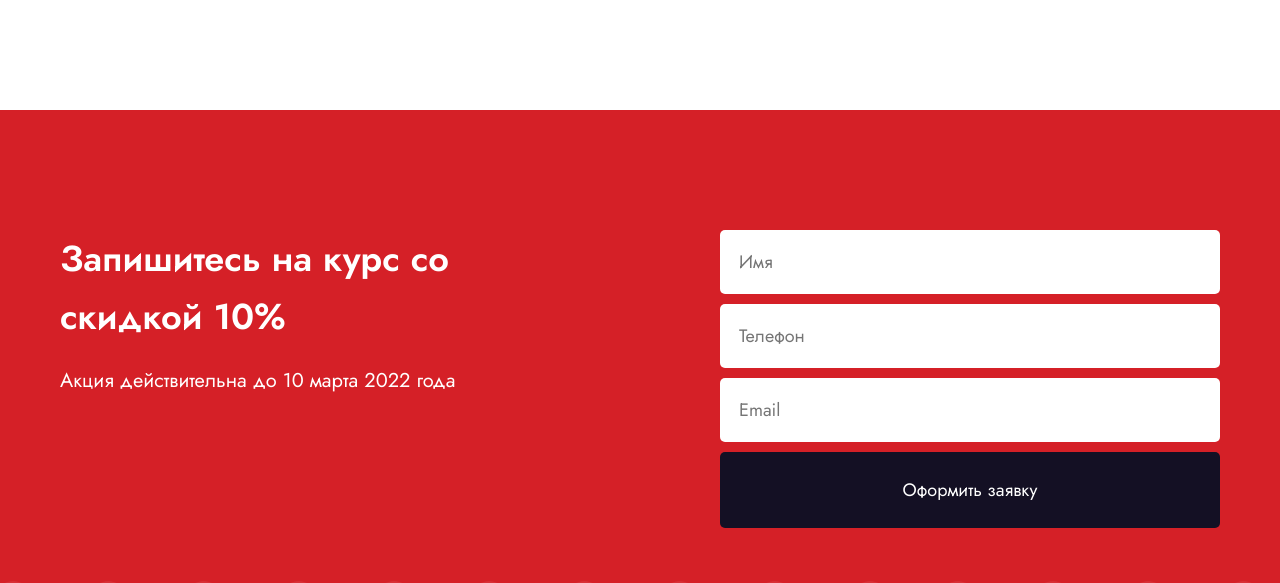
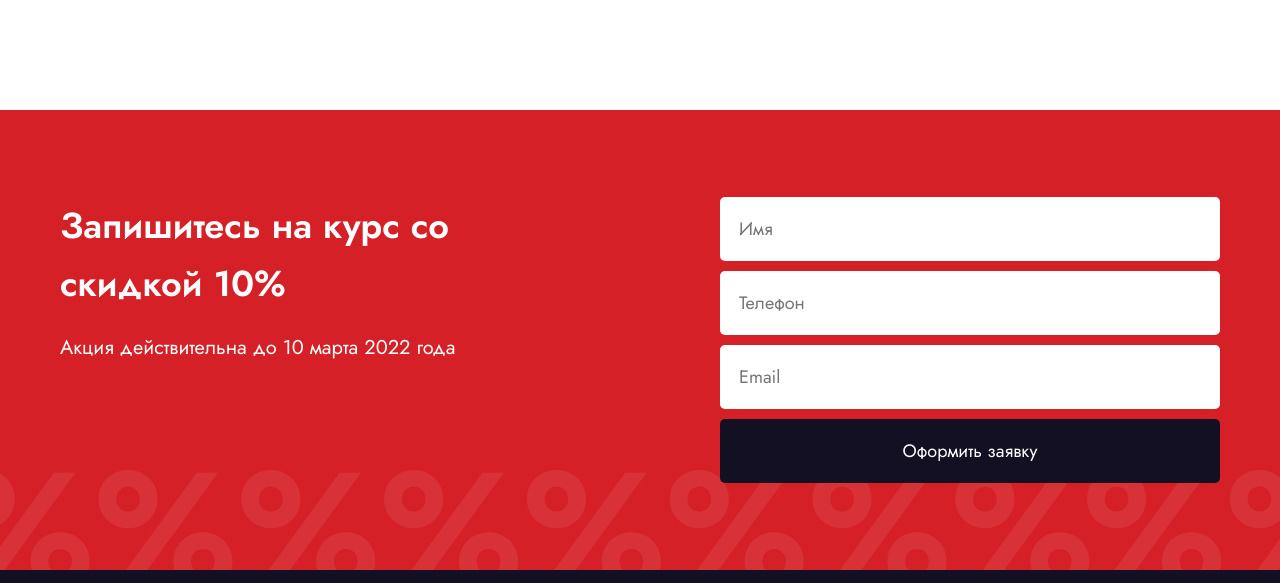
Before and after one commit to KekesCom/Robo-School, a website built with webpack: page public/index.html in a window 1280 px wide. Shown: the part 4075-4658 px from the top of the page. Built offline with nearby package versions, Linux system fonts and the light colour scheme; files whose address does not match are found by name.

Commit message:
Правки стилей

```diff
--- a/src/app/styles/scss/_form.scss
+++ b/src/app/styles/scss/_form.scss
@@ -1,14 +1,14 @@
 .form {
   background-color: $color-red;
-  display: flex;
   background-image: url('../shared/img/Percent.png');
-  background-size: 100%;
+  background-size: cover;
   background-position: center;
   background-repeat: no-repeat;
   background-position-y: bottom;
+  padding: 87px 0 87px;
 
   &__text {
-    max-width: 396px;
+    width: 500px;
   }
 
   &__title {
@@ -37,6 +37,8 @@
     gap: 10px;
 
     .form-block {
+      margin-top: 87px;
+
       &__input {
         height: 64px;
         background-color: $color-light;
@@ -48,10 +50,11 @@
 
       &__button {
         background-color: $color-dark-blue;
+        height: 64px;
 
         &:hover {
-          background-color: $color-light;
-          color: $color-dark-blue;
+          background-color: $button-color-secondary-hover;
+          color: $text-color-primary-70;
         }
       }
     }
```
